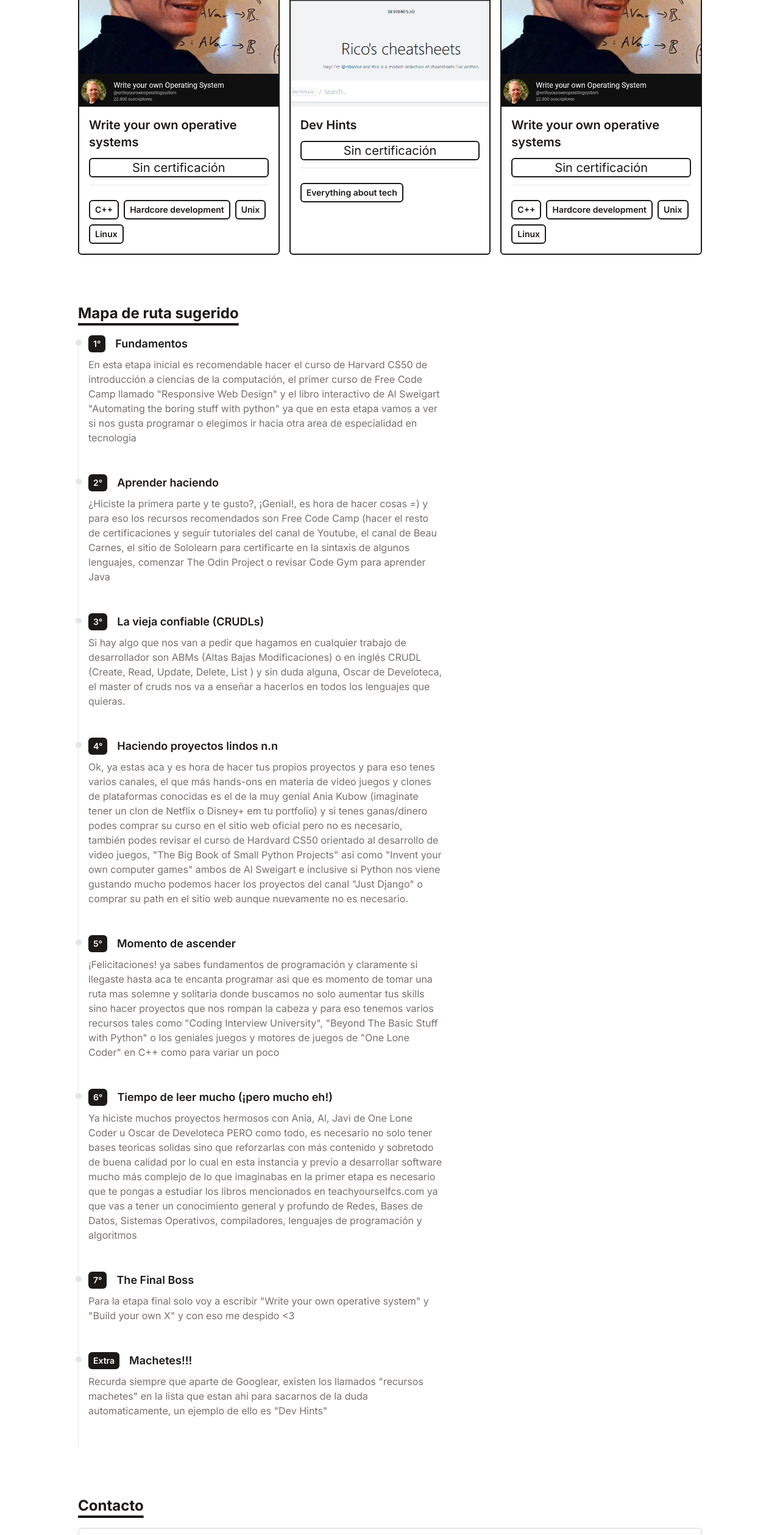
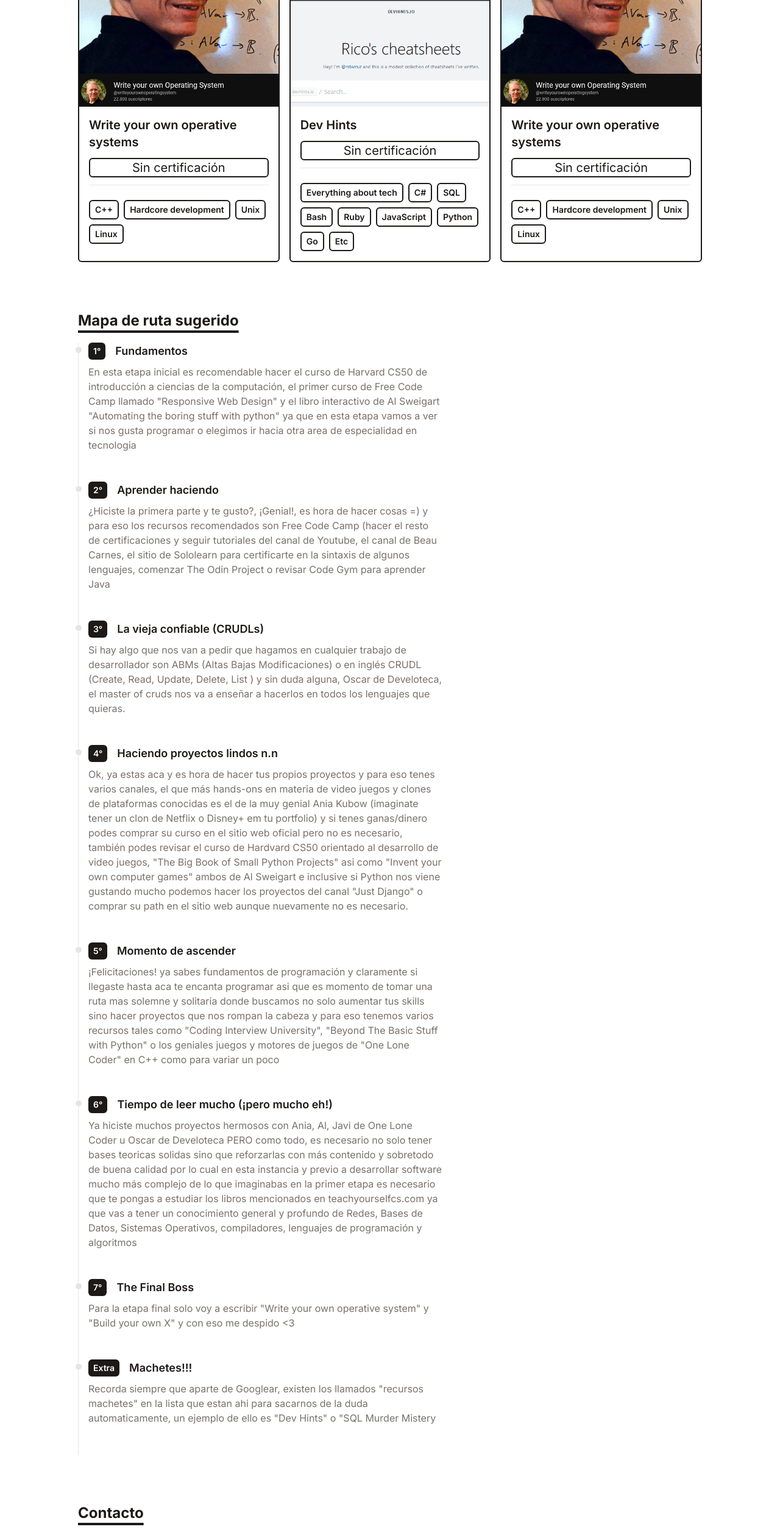
Before and after one commit to jpromanonet/freeCodingResources, a React (Vite) app in the folder es/: page / in a window 1280 px wide. Shown: the part 3758-6276 px from the top of the page at 61% size. Built offline with nearby package versions, Linux system fonts and the light colour scheme.

Commit message:
Dev hints added

```diff
--- a/es/src/data/portfolio.js
+++ b/es/src/data/portfolio.js
@@ -136,7 +136,7 @@ export default [
       title: 'Dev Hints',
       cert: 'Sin certificación',
       imgUrl: '/assets/devhints.png',
-      stack: ['Everything about tech'],
+      stack: ['Everything about tech', 'C#', 'SQL', 'Bash', 'Ruby', 'JavaScript', 'Python', 'Go', 'Etc'],
       link: 'https://devhints.io/',
    },
 
--- a/es/src/data/timeline.js
+++ b/es/src/data/timeline.js
@@ -45,6 +45,6 @@ export default [
       step: 'Extra',
       title: 'Machetes!!!',
       details:
-         'Recurda siempre que aparte de Googlear, existen los llamados "recursos machetes" en la lista que estan ahi para sacarnos de la duda automaticamente, un ejemplo de ello es "Dev Hints"',
+         'Recorda siempre que aparte de Googlear, existen los llamados "recursos machetes" en la lista que estan ahi para sacarnos de la duda automaticamente, un ejemplo de ello es "Dev Hints" o "SQL Murder Mistery',
    },
 ]
```
